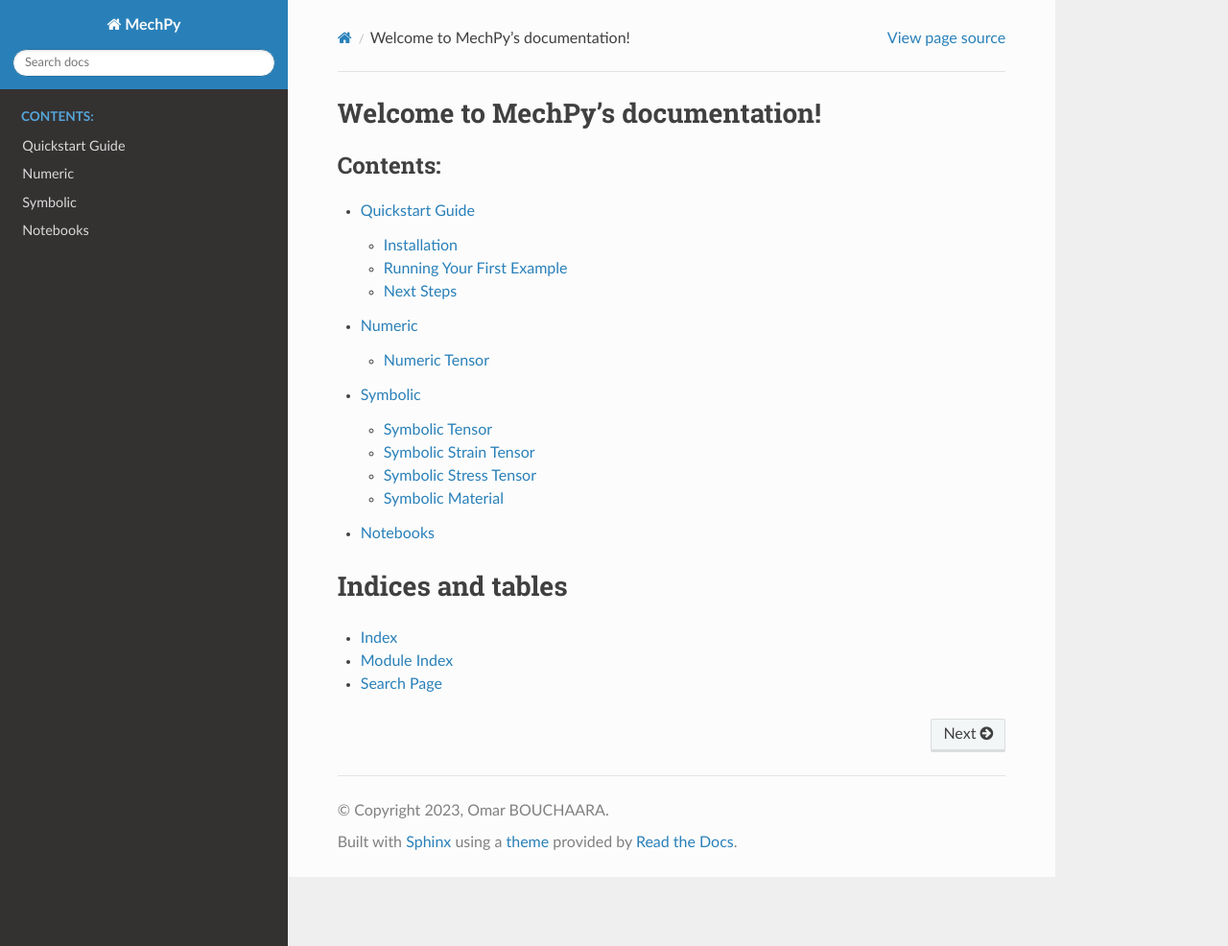
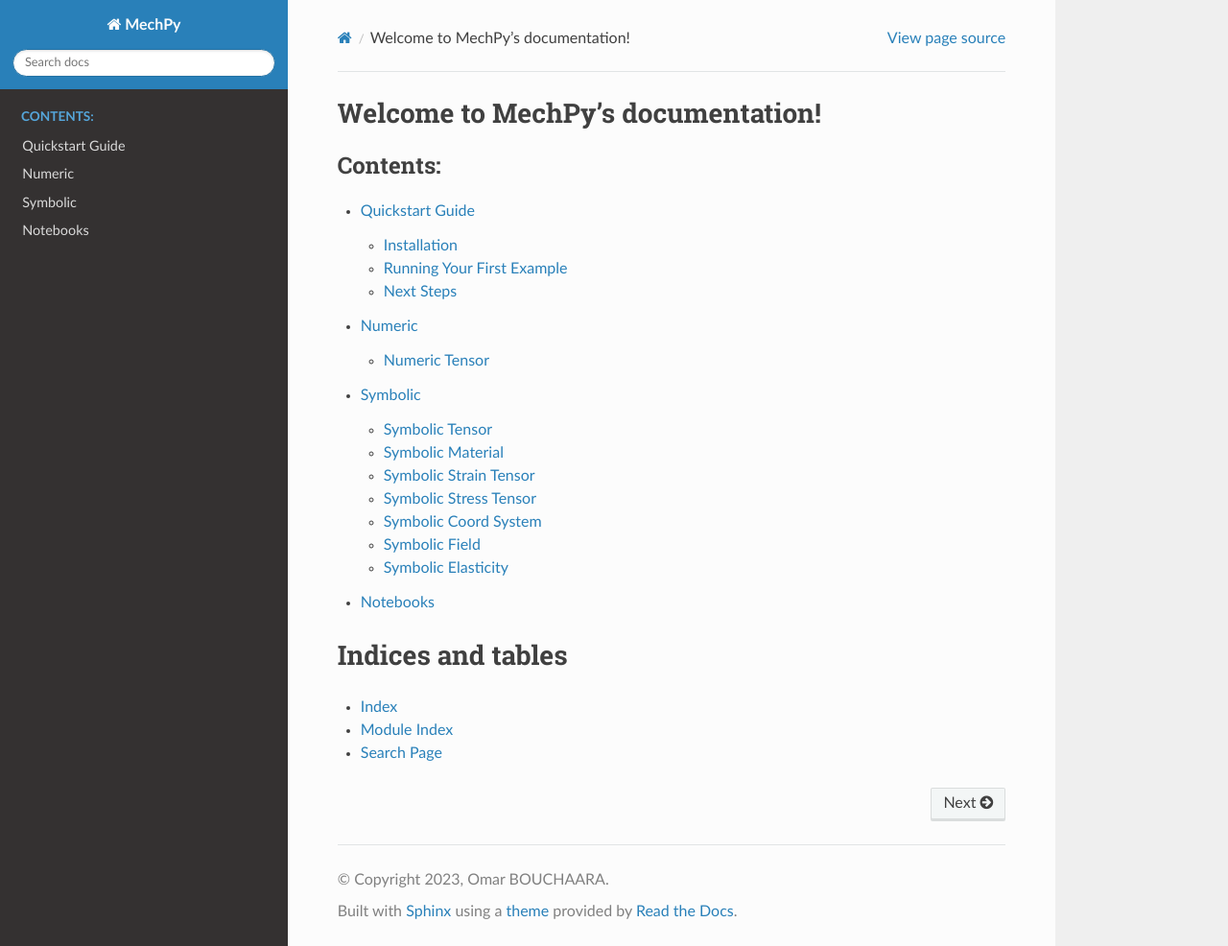
Before and after one commit to obouchaara/mechpy, a Sphinx documentation site: the page built from docs/source/index.rst, in a window 1280 px wide and 986 px high. Shown: the whole window at 96% size. Built offline with Sphinx 7.4.7 and the Read the Docs theme 2.0.0, drawn with Linux system fonts in a browser that asks for light colours; pages that are not in the unit, such as notebooks, are missing from menus.

Commit message:
update reference doc

```diff
--- a/docs/source/notebooks.rst
+++ b/docs/source/notebooks.rst
@@ -4,11 +4,11 @@
 .. toctree::
    :maxdepth: 2
 
-   notebooks/symbolic/coord.ipynb
    notebooks/symbolic/tensor.ipynb
    notebooks/symbolic/material.ipynb
    notebooks/symbolic/strain.ipynb
    notebooks/symbolic/stress.ipynb
+   notebooks/symbolic/coord.ipynb
    notebooks/symbolic/field.ipynb
    notebooks/symbolic/displacement.ipynb
    notebooks/symbolic/elasticity.ipynb
--- /dev/null
+++ b/docs/source/reference/symbolic/coord.rst
@@ -0,0 +1,7 @@
+Symbolic Coord System
+==================
+
+.. automodule:: mechpy.core.symbolic.coord
+    :members:
+    :undoc-members:
+    :show-inheritance:
--- /dev/null
+++ b/docs/source/reference/symbolic/elasticity.rst
@@ -0,0 +1,7 @@
+Symbolic Elasticity
+==================
+
+.. automodule:: mechpy.core.symbolic.elasticity
+    :members:
+    :undoc-members:
+    :show-inheritance:
--- /dev/null
+++ b/docs/source/reference/symbolic/field.rst
@@ -0,0 +1,7 @@
+Symbolic Field
+==================
+
+.. automodule:: mechpy.core.symbolic.field
+    :members:
+    :undoc-members:
+    :show-inheritance:
--- a/docs/source/symbolic.rst
+++ b/docs/source/symbolic.rst
@@ -5,6 +5,10 @@
    :maxdepth: 2
 
    reference/symbolic/tensor
+   reference/symbolic/material
    reference/symbolic/strain
    reference/symbolic/stress
-   reference/symbolic/material
+   reference/symbolic/coord
+   reference/symbolic/field
+   reference/symbolic/displacement
+   reference/symbolic/elasticity
```
Also changed, not shown: docs/source/reference/symbolic/displacement copy.rst (added, +7 -0 lines).
